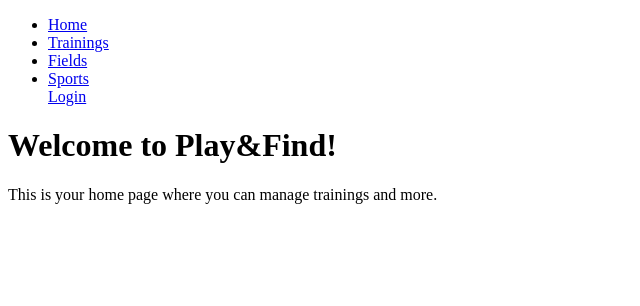
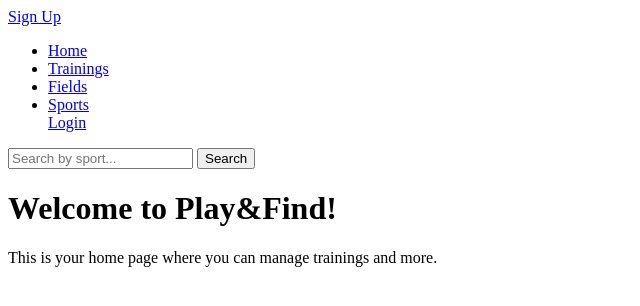
Before and after one commit to dpiuro/play-find, a Django app: page / in a window 1280 px wide. Shown: the top 306 px of the page, without its empty margins (0-640 px from the left). Run offline with Django 5.2, Linux system fonts and the light colour scheme.

Commit message:
Implement sign-up and tested creation of new user with form

```diff
--- a/sports/urls.py
+++ b/sports/urls.py
@@ -1,6 +1,6 @@
 from django.urls import path, include
 from sports import views
-from sports.views import toggle_training_subscription
+from sports.views import toggle_training_subscription, CustomUserCreationView
 
 urlpatterns = [
     path('', views.home, name='home'),  # Домашня сторінка
@@ -19,4 +19,7 @@ urlpatterns = [
     path('sport/create/', views.SportCreateView.as_view(), name='sport-create'),
     path('sport/<int:pk>/update/', views.SportUpdateView.as_view(), name='sport-update'),
     path('sport/<int:pk>/delete/', views.SportDeleteView.as_view(), name='sport-delete'),
+    path('search/', views.search_trainings, name='training-search'),
+    path('register/', views.register, name='register'),
+    path('signup/', CustomUserCreationView.as_view(), name='signup'),
 ]
--- a/sports/views.py
+++ b/sports/views.py
@@ -1,13 +1,16 @@
 from django.contrib.auth import get_user_model
 from django.contrib.auth.decorators import login_required
+from django.contrib.auth.forms import UserCreationForm
 from django.contrib.auth.mixins import LoginRequiredMixin
 from django.contrib.auth.models import User
+from django.db.models import Q
 from django.shortcuts import render, get_object_or_404, redirect
 from django.urls import reverse_lazy
 from django.utils.decorators import method_decorator
 from django.views import generic
 from django.views.generic import View
 
+from .forms import CustomUserCreationForm
 from .models import Training, Sport, Field
 
 
@@ -115,3 +118,25 @@ def toggle_training_subscription(request, pk):
         training.participants.add(user)  # Підписатися
 
     return redirect('training-list')
+
+def search_trainings(request):
+    query = request.GET.get('q')
+    trainings = Training.objects.filter(Q(sport__name__icontains=query))
+    return render(request, 'training/training_search_results.html', {'trainings': trainings})
+
+
+def register(request):
+    if request.method == 'POST':
+        form = CustomUserCreationForm(request.POST)
+        if form.is_valid():
+            form.save()
+            return redirect('login')
+        else:
+            form - CustomUserCreationForm()
+        return render(request, 'registration/register.html', {'form': form})
+
+
+class CustomUserCreationView(generic.CreateView):
+    form_class = CustomUserCreationForm
+    template_name = 'registration/signup.html'
+    success_url = reverse_lazy('login')
--- a/templates/base.html
+++ b/templates/base.html
@@ -7,11 +7,17 @@
     <title>{% block title %}Play Find{% endblock %}</title>
 </head>
 <body>
+    <a href="{% url 'signup' %}">Sign Up</a>
     <div class="container">
         <!-- Sidebar inclusion -->
         {% include 'includes/sidebar.html' %}
 
         <div class="content">
+            <form action="{% url 'training-search' %}" method="get">
+                <input type="text" name="q" placeholder="Search by sport...">
+                <button type="submit">Search</button>
+            </form>
+
             {% block content %}
             <!-- Основний контент сторінки -->
             {% endblock %}
--- /dev/null
+++ b/templates/registration/register.html
@@ -0,0 +1,6 @@
+<h2>Register</h2>
+<form method="post">
+  {% csrf_token %}
+  {{ form.as_p }}
+  <button type="submit">Register</button>
+</form>
--- /dev/null
+++ b/templates/registration/signup.html
@@ -0,0 +1,6 @@
+<h2>Sign Up</h2>
+<form method="post">
+    {% csrf_token %}
+    {{ form.as_p }}
+    <button type="submit">Register</button>
+</form>
```
Also changed, not shown: sports/forms.py (added, +9 -0 lines), templates/training/training_search_results.html (added, +8 -0 lines).
